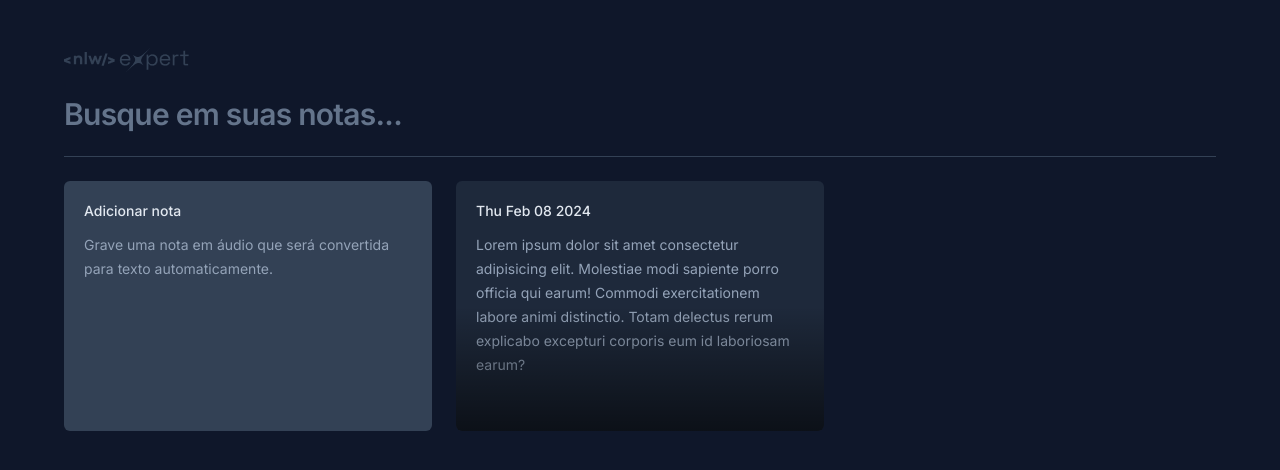
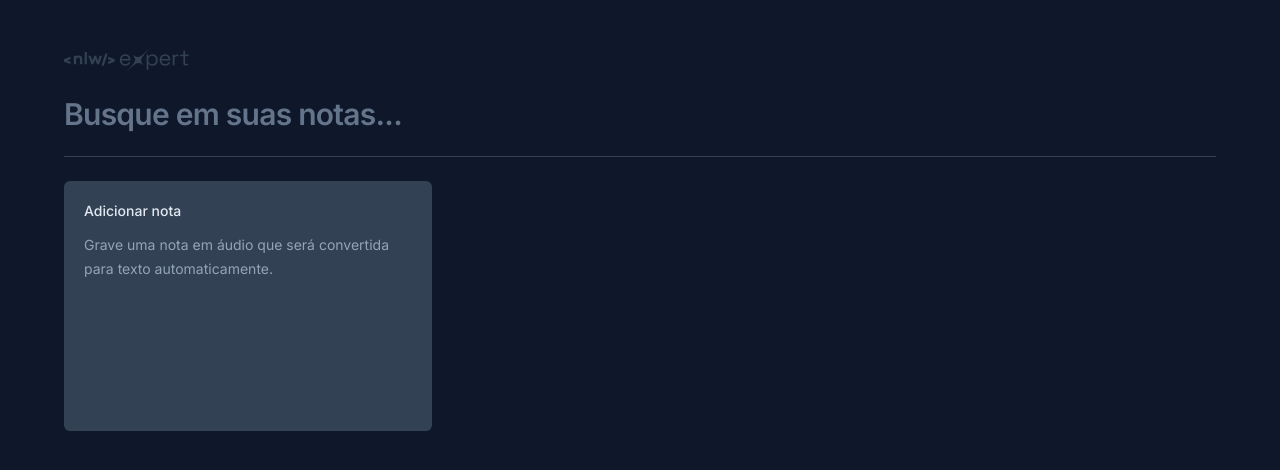
Before and after one commit to GabrielsPaiva/expert-notes, a React (Vite) app: page / in a window 1280 px wide. Shown: the top 470 px of the page. Built offline with nearby package versions, Linux system fonts and the light colour scheme.

Commit message:
feat: add search to filter cards by their content

```diff
--- a/package.json
+++ b/package.json
@@ -14,7 +14,8 @@
     "date-fns": "^3.3.1",
     "lucide-react": "^0.323.0",
     "react": "^18.2.0",
-    "react-dom": "^18.2.0"
+    "react-dom": "^18.2.0",
+    "sonner": "^1.4.0"
   },
   "devDependencies": {
     "@types/react": "^18.2.55",
--- a/src/app.tsx
+++ b/src/app.tsx
@@ -1,14 +1,52 @@
+import { ChangeEvent, useState } from "react";
 import logo from "./assets/logo-nlw-expert.png";
 import { NewNoteCard } from "./components/new-note-card";
 import { NoteCard } from "./components/note-card";
 
-const note = {
-  date: new Date(),
-  content:
-    "Lorem ipsum dolor sit amet consectetur adipisicing elit. Molestiae modi sapiente porro officia qui earum! Commodi exercitationem labore animi distinctio. Totam delectus rerum explicabo excepturi corporis eum id laboriosam earum?",
+export type Note = {
+  id: string;
+  date: Date;
+  content: string;
 };
 
 export function App() {
+  const [search, setSearch] = useState<string>("");
+  const [notes, setNotes] = useState<Note[]>(() => {
+    const notesOnStorage = localStorage.getItem("notes");
+
+    if (notesOnStorage) {
+      return JSON.parse(notesOnStorage);
+    }
+
+    return [];
+  });
+
+  const onNoteCreated = (content: string) => {
+    const newNote: Note = {
+      id: crypto.randomUUID(),
+      date: new Date(),
+      content,
+    };
+
+    const notesArray = [newNote, ...notes];
+
+    setNotes(notesArray);
+
+    localStorage.setItem("notes", JSON.stringify(notes));
+  };
+
+  const handleSearch = (event: ChangeEvent<HTMLInputElement>) => {
+    const query = event.target.value;
+    setSearch(query);
+  };
+
+  const filteredNotes =
+    search !== ""
+      ? notes.filter((note) =>
+          note.content.toLowerCase().includes(search.toLowerCase())
+        )
+      : notes;
+
   return (
     <div className="mx-auto max-w-6xl my-12 space-y-6">
       <img src={logo} alt="logo do nwl expert" />
@@ -17,6 +55,7 @@ export function App() {
           name="search"
           type="text"
           className="w-full bg-transparent placeholder:text-slate-500 tracking-tight outline-none text-3xl font-semibold"
+          onChange={handleSearch}
           placeholder="Busque em suas notas..."
         />
       </form>
@@ -24,8 +63,10 @@ export function App() {
       <div className="bg-slate-700 h-px w-full" />
 
       <div className="grid grid-cols-3 gap-6 auto-rows-[250px]">
-        <NewNoteCard />
-        <NoteCard note={note} />
+        <NewNoteCard onNoteCreated={onNoteCreated} />
+        {filteredNotes.map((note) => {
+          return <NoteCard key={note.id} note={note} />;
+        })}
       </div>
     </div>
   );
--- a/src/components/new-note-card.tsx
+++ b/src/components/new-note-card.tsx
@@ -1,8 +1,13 @@
 import * as Dialog from "@radix-ui/react-dialog";
 import { X } from "lucide-react";
 import { ChangeEvent, FormEvent, useState } from "react";
+import { toast } from "sonner";
 
-export function NewNoteCard() {
+type NewNoteCardProps = {
+  onNoteCreated: (payload: string) => void;
+};
+
+export function NewNoteCard({ onNoteCreated }: NewNoteCardProps) {
   const [shouldShowOnboarding, setShouldShowOnboarding] =
     useState<boolean>(true);
   const [content, setContent] = useState<string>("");
@@ -22,7 +27,12 @@ export function NewNoteCard() {
   const handleSaveNote = (event: FormEvent) => {
     event.preventDefault();
 
-    console.log(content);
+    onNoteCreated(content);
+
+    setContent("");
+    setShouldShowOnboarding(true);
+
+    toast.success("Nota criada com sucesso");
   };
 
   return (
@@ -67,6 +77,7 @@ export function NewNoteCard() {
                 <textarea
                   autoFocus
                   onChange={handleContentChanged}
+                  value={content}
                   className="text-sm leading-6 text-slate-400 bg-transparent resize-none flex-1 outline-none"
                 />
               )}
--- a/src/main.tsx
+++ b/src/main.tsx
@@ -1,10 +1,12 @@
 import React from "react";
 import ReactDOM from "react-dom/client";
 import { App } from "./app";
+import { Toaster } from "sonner";
 import "./index.css";
 
 ReactDOM.createRoot(document.getElementById("root")!).render(
   <React.StrictMode>
     <App />
+    <Toaster richColors />
   </React.StrictMode>
 );
```
Also changed, not shown: 1 other file (tests, documents, lock files or other folders).
